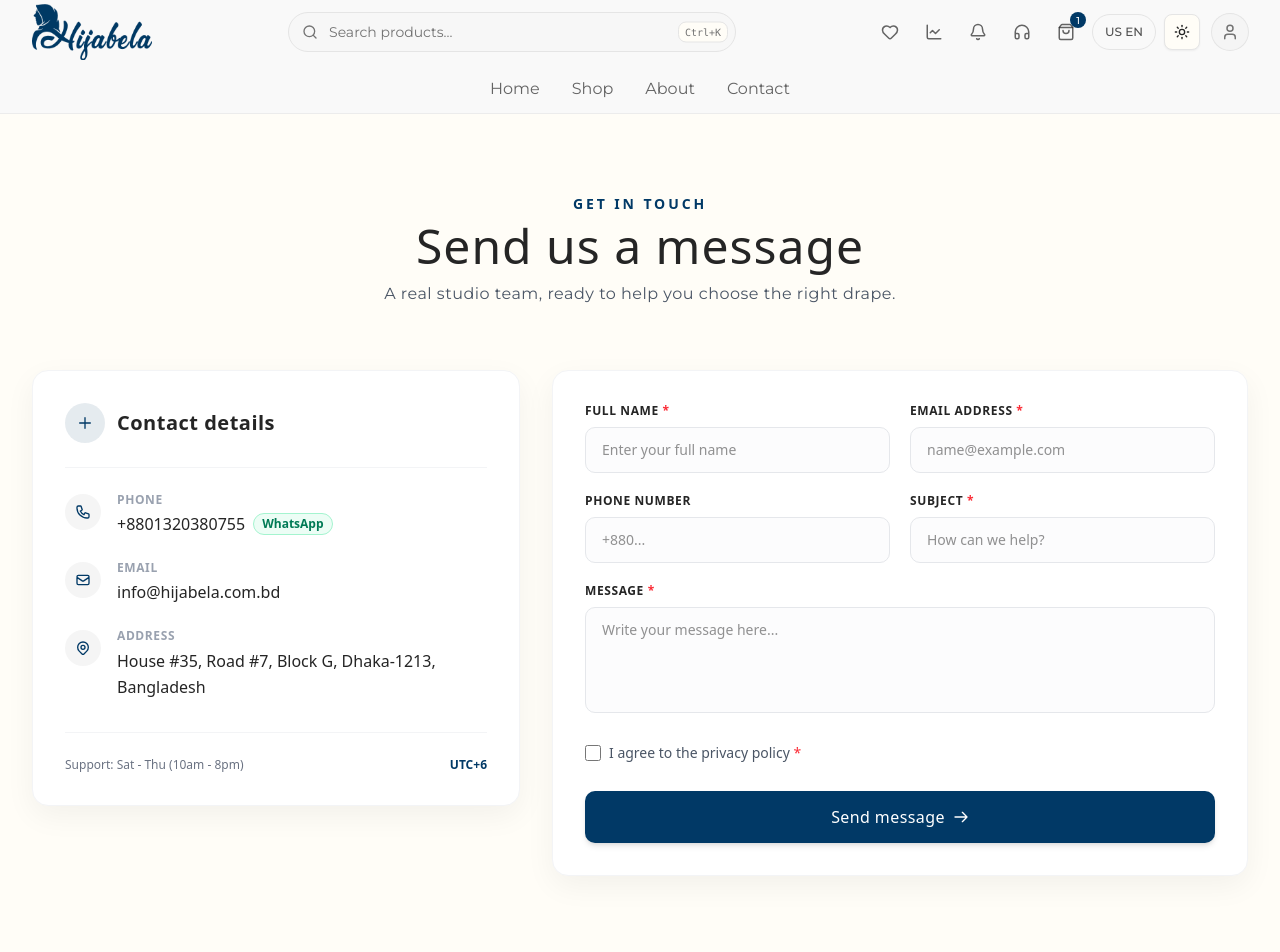
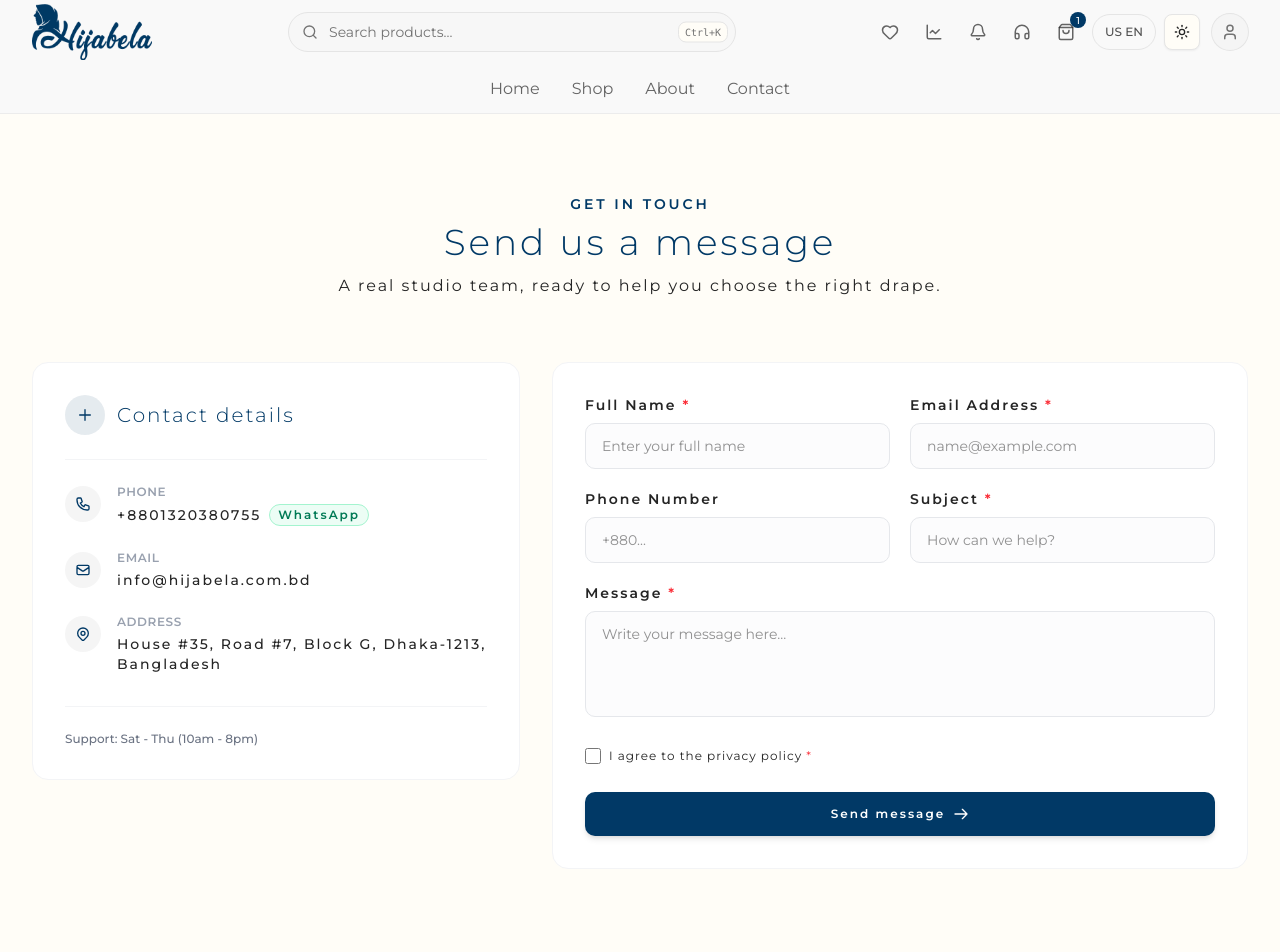
Before and after one commit to mahbubnoyon506/hijabela, a Next.js app: page /contact in a window 1280 px wide. Shown: the top 952 px of the page. Built offline with nearby package versions, Linux system fonts and the light colour scheme.

Commit message:
Font styles updated

```diff
--- a/src/app/contact/page.tsx
+++ b/src/app/contact/page.tsx
@@ -77,18 +77,18 @@ export default function ContactUs({
 
     return (
         <>
-            <section className={cn("w-full px-4 py-8 md:py-12 lg:py-20 sm:px-6 lg:px-8", className)}>
+            <section className={cn("font-secondary w-full px-4 py-8 md:py-12 lg:py-20 sm:px-6 lg:px-8", className)}>
 
                 {/* Header Text */}
                 <div className="text-center mb-10 md:mb-16">
                     <p className="text-xs md:text-sm font-semibold tracking-[2.9px] text-primary uppercase mb-2">
                         Get in touch
                     </p>
-                    <h1 className="text-3xl md:text-4xl lg:text-5xl font-light tracking-[1px] text-foreground mb-3">
+                    <h1 className="text-primary text-xl md:text-2xl lg:text-4xl font-light tracking-[2.9px] text-foreground mb-3">
                         {title}
                     </h1>
                     {subTitle && (
-                        <p className="font-secondary text-sm md:text-base text-gray-600 tracking-[0.5px]">
+                        <p className="font-secondary text-base tracking-[2px] text-foreground">
                             {subTitle}
                         </p>
                     )}
@@ -98,7 +98,7 @@ export default function ContactUs({
                 <div className="max-w-7xl mx-auto grid grid-cols-1 lg:grid-cols-12 gap-8 items-start">
 
                     {/* Contact Details Card */}
-                    <div className="lg:col-span-5 bg-white rounded-2xl border border-gray-100 shadow-[0_10px_30px_rgba(0,0,0,0.05)] p-6 sm:p-8 transition-all hover:shadow-[0_15px_35px_rgba(0,0,0,0.08)]">
+                    <div className="lg:col-span-5 bg-white rounded-2xl border border-gray-100 p-6 sm:p-8 transition-all">
 
                         {/* Card Header */}
                         <div className="flex items-center gap-3 pb-6 mb-6 border-b border-gray-100">
@@ -107,7 +107,7 @@ export default function ContactUs({
                                     <path strokeLinecap="round" strokeLinejoin="round" d="M12 4v16m8-8H4" />
                                 </svg>
                             </div>
-                            <h2 className="text-xl font-semibold text-foreground tracking-[0.5px]">Contact details</h2>
+                            <h2 className="text-primary text-base md:text-lg lg:text-xl font-light tracking-[2px] text-foreground">Contact details</h2>
                         </div>
 
                         {/* Contact Info List */}
@@ -122,7 +122,7 @@ export default function ContactUs({
                                 </div>
                                 <div>
                                     <p className="text-xs font-semibold tracking-wider text-gray-400 uppercase mb-1">Phone</p>
-                                    <a href={phoneHref} className="text-sm sm:text-base font-medium text-foreground hover:text-primary transition-colors flex items-center gap-2 flex-wrap">
+                                    <a href={phoneHref} className="text-sm font-medium tracking-[2px] text-foreground flex items-center gap-2 flex-wrap">
                                         {phoneNumber}
                                         <span className="inline-flex items-center gap-1 text-xs bg-emerald-50 text-emerald-700 px-2 py-0.5 rounded-full font-semibold border border-emerald-200">
                                             WhatsApp
@@ -140,7 +140,7 @@ export default function ContactUs({
                                 </div>
                                 <div>
                                     <p className="text-xs font-semibold tracking-wider text-gray-400 uppercase mb-1">Email</p>
-                                    <a href={`mailto:${email}`} className="text-sm sm:text-base font-medium text-foreground hover:text-primary transition-colors">
+                                    <a href={`mailto:${email}`} className="text-sm font-medium tracking-[2px] text-foreground flex items-center gap-2 flex-wrap">
                                         {email}
                                     </a>
                                 </div>
@@ -156,7 +156,7 @@ export default function ContactUs({
                                 </div>
                                 <div>
                                     <p className="text-xs font-semibold tracking-wider text-gray-400 uppercase mb-1">Address</p>
-                                    <p className="text-sm sm:text-base font-medium text-foreground leading-relaxed">
+                                    <p className="text-sm font-medium tracking-[2px] text-foreground flex items-center gap-2 flex-wrap">
                                         {address}
                                     </p>
                                 </div>
@@ -166,20 +166,20 @@ export default function ContactUs({
 
                         {/* Support Hours Footer */}
                         <div className="mt-8 pt-6 border-t border-gray-100 flex items-center justify-between text-xs text-gray-500 font-medium">
-                            <span>{supportHours}</span>
-                            <span className="text-primary font-semibold">UTC+6</span>
+                            {supportHours}
+
                         </div>
                     </div>
 
                     {/* Contact Form Card */}
-                    <div className="lg:col-span-7 bg-white rounded-2xl border border-gray-100 shadow-[0_10px_30px_rgba(0,0,0,0.05)] p-6 sm:p-8">
+                    <div className="lg:col-span-7 bg-white rounded-2xl border border-gray-100  p-6 sm:p-8">
 
                         <form onSubmit={handleSubmit} className="space-y-5">
 
                             <div className="grid grid-cols-1 sm:grid-cols-2 gap-5">
                                 {/* Full Name */}
                                 <div>
-                                    <label htmlFor="fullName" className="block text-xs font-bold uppercase tracking-wider text-foreground mb-2">
+                                    <label htmlFor="fullName" className="block text-sm font-semibold tracking-[2px] text-foreground mb-2">
                                         Full Name <span className="text-red-500">*</span>
                                     </label>
                                     <input
@@ -195,7 +195,7 @@ export default function ContactUs({
 
                                 {/* Email Address */}
                                 <div>
-                                    <label htmlFor="email" className="block text-xs font-bold uppercase tracking-wider text-foreground mb-2">
+                                    <label htmlFor="email" className="block text-sm font-semibold tracking-[2px] text-foreground mb-2">
                                         Email Address <span className="text-red-500">*</span>
                                     </label>
                                     <input
@@ -213,7 +213,7 @@ export default function ContactUs({
                             <div className="grid grid-cols-1 sm:grid-cols-2 gap-5">
                                 {/* Phone Number */}
                                 <div>
-                                    <label htmlFor="phone" className="block text-xs font-bold uppercase tracking-wider text-foreground mb-2">
+                                    <label htmlFor="phone" className="block text-sm font-semibold tracking-[2px] text-foreground mb-2">
                                         Phone Number
                                     </label>
                                     <input
@@ -228,7 +228,7 @@ export default function ContactUs({
 
                                 {/* Subject */}
                                 <div>
-                                    <label htmlFor="subject" className="block text-xs font-bold uppercase tracking-wider text-foreground mb-2">
+                                    <label htmlFor="subject" className="block text-sm font-semibold tracking-[2px] text-foreground mb-2">
                                         Subject <span className="text-red-500">*</span>
                                     </label>
                                     <input
@@ -245,7 +245,7 @@ export default function ContactUs({
 
                             {/* Message */}
                             <div>
-                                <label htmlFor="message" className="block text-xs font-bold uppercase tracking-wider text-foreground mb-2">
+                                <label htmlFor="message" className="block text-sm font-semibold tracking-[2px] text-foreground mb-2">
                                     Message <span className="text-red-500">*</span>
                                 </label>
                                 <textarea
@@ -269,7 +269,7 @@ export default function ContactUs({
                                     onChange={handleChange}
                                     className="w-4 h-4 rounded border-gray-300 text-primary focus:ring-primary accent-primary cursor-pointer"
                                 />
-                                <label htmlFor="privacy" className="text-xs sm:text-sm text-gray-600 cursor-pointer select-none">
+                                <label htmlFor="privacy" className="font-secondary text-xs tracking-[1px] cursor-pointer select-none">
                                     I agree to the privacy policy <span className="text-red-500">*</span>
                                 </label>
                             </div>
@@ -285,7 +285,7 @@ export default function ContactUs({
                                         <span>Sending...</span>
                                     ) : (
                                         <>
-                                            <span>Send message</span>
+                                            <span className="text-xs font-secondary font-semibold tracking-[2px]">Send message</span>
                                             <svg className="w-4 h-4" fill="none" stroke="currentColor" strokeWidth="2" viewBox="0 0 24 24">
                                                 <path strokeLinecap="round" strokeLinejoin="round" d="M14 5l7 7m0 0l-7 7m7-7H3" />
                                             </svg>
@@ -337,8 +337,8 @@ export default function ContactUs({
                             </svg>
                         </div>
                         <div>
-                            <p className="text-xs font-bold text-foreground">Studio Location</p>
-                            <p className="text-[11px] text-gray-500 truncate">{address}</p>
+                            <p className="text-sm font-semibold tracking-[2px] text-foreground">Studio Location</p>
+                            <p className="text-xs tracking-[1px]">{address}</p>
                         </div>
                     </div>
                 </div>
--- a/src/components/CategoryCarousel.tsx
+++ b/src/components/CategoryCarousel.tsx
@@ -46,9 +46,8 @@ export function CategoryCarousel({
 
             <div className="flex w-full flex-wrap items-start justify-center gap-x-10 gap-y-8 lg:justify-items-center">
                 {categories.map((category) => (
-
-                    <div className="flex flex-col items-center gap-3">
-                        <div key={category.id} className="size-36 overflow-hidden rounded-full bg-muted sm:size-40 md:size-64">
+                    <div key={category.id} className="flex flex-col items-center gap-3">
+                        <div className="size-36 overflow-hidden rounded-full bg-muted sm:size-40 md:size-64">
                             <img
                                 src={category.image}
                                 alt={category.name}
```
Also changed, not shown: src/app/about/page.tsx (+12 -12 lines).
